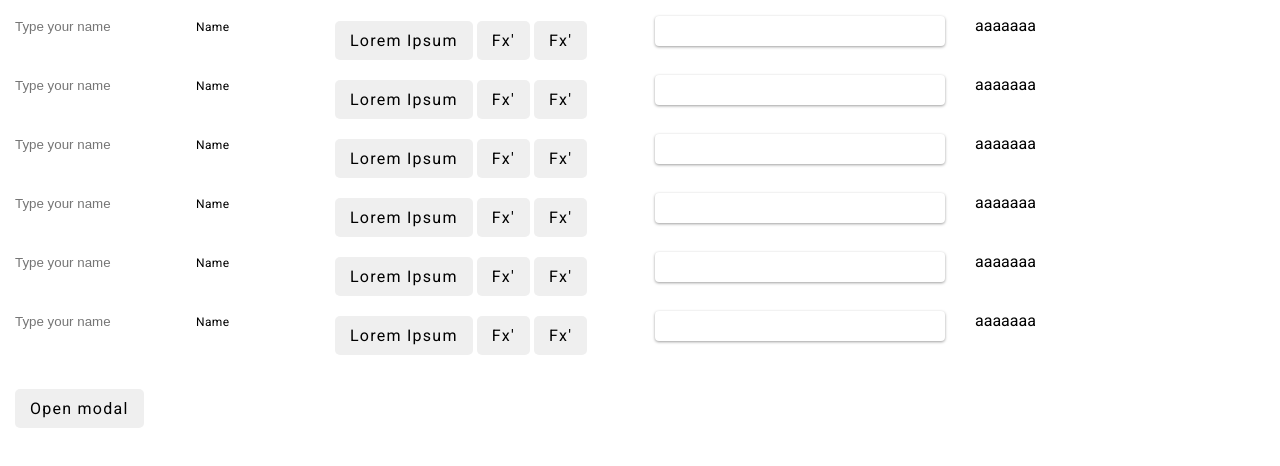
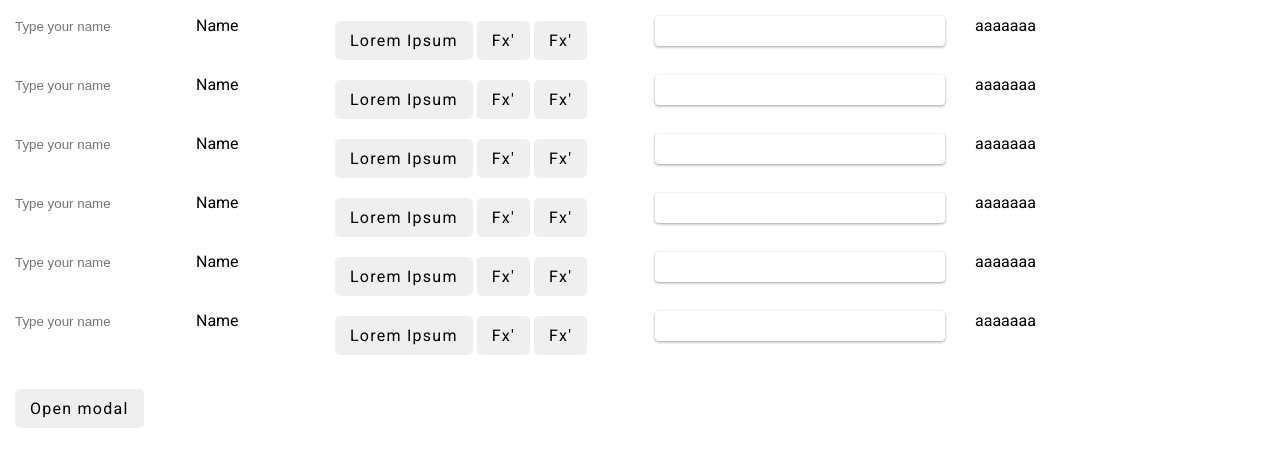
Before and after one commit to elementary-material/elementary-material, a website: page src/sample/index.html in a window 1280 px wide. Shown: the part 64-530 px from the top of the page. Drawn offline with Linux system fonts and the light colour scheme.

Commit message:
Removing typo rules from inputs

```diff
--- a/src/css/_typography.css
+++ b/src/css/_typography.css
@@ -6,13 +6,6 @@
 }
 
 
-/* Placeholder */
-.text-field:placeholder-shown+.place-holder,
-.text-field:not(:placeholder-shown)+.place-holder,
-.text-field:focus+.place-holder {
-    font-size: 12px;
-    letter-spacing: 0.4px;
-}
 
 
 h1 {
```
